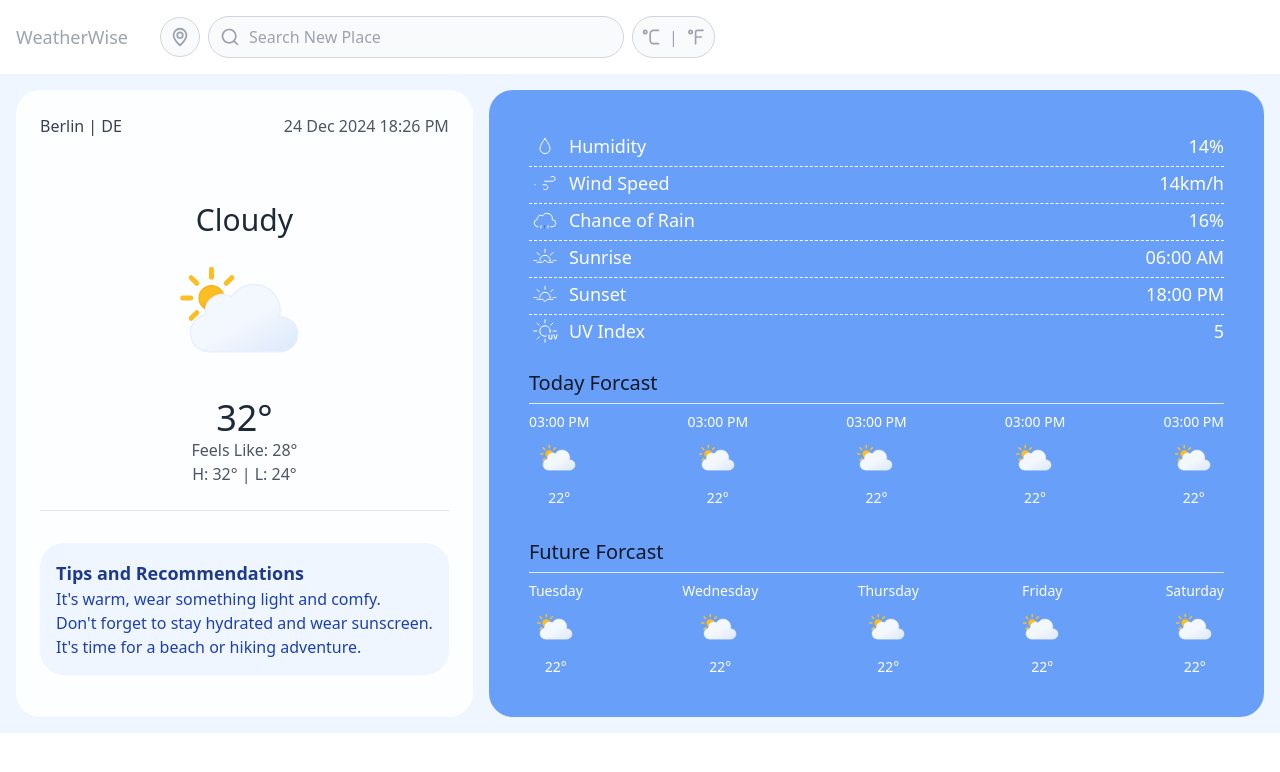
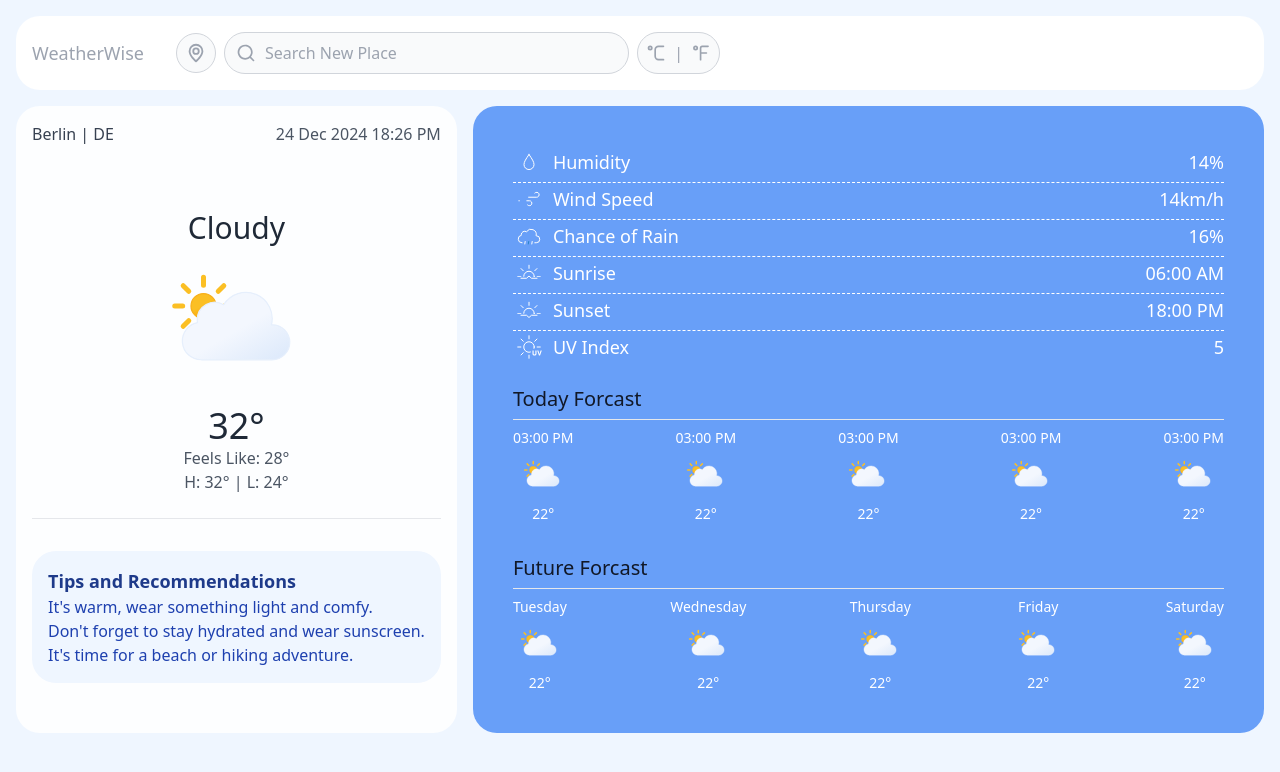
Before and after one commit to Abubacer/WeatherWise, a React (Create React App) app: page / in a window 1280 px wide. Shown: the top 772 px of the page. Built offline with nearby package versions, Linux system fonts and the light colour scheme; no server answers.

Commit message:
Update the UI component layout - Add padding and rounded edges to the header component. - Fix the left and right padding of the maincontent component.

```diff
--- a/src/App.js
+++ b/src/App.js
@@ -13,8 +13,10 @@ function App() {
   getWeather();
 
   return (
-    <div className="h-screen">
-      <Header />
+    <div className="h-screen bg-blue-50">
+      <div className="p-4 rounded-3xl">
+        <Header />
+      </div>
       <div className="">
         <MainContent />
       </div>
--- a/src/components/Header.js
+++ b/src/components/Header.js
@@ -6,7 +6,7 @@ import { UilFahrenheit } from '@iconscout/react-unicons'
 
 const Header = () => {
     return (
-        <div className="bg-white p-4 flex items-center">
+        <div className="bg-white p-4 flex items-center rounded-3xl">
             <h1 className="text-lg text-gray-400 cursor-pointer hover:text-gray-400 transition ease-out mr-8">WeatherWise</h1>
             <button className="p-2 border border-gray-300 bg-gray-50 text-gray-800 rounded-3xl mr-2 hover:border-blue-400 hover:bg-blue-400 transition ease-out">
                 <UilMapMarker size={22} className="text-gray-400 cursor-pointer hover:text-white" />
--- a/src/components/MainContent.js
+++ b/src/components/MainContent.js
@@ -2,9 +2,9 @@ import React from 'react';
 
 function MainContent() {
     return (
-        <div className="flex-1 bg-blue-50 p-4 flex flex-col">
+        <div className="flex-1 bg-blue-50 px-4 flex flex-col">
             <div className="flex flex-grow flex-col xl:flex-row space-y-4 xl:space-y-0 xl:space-x-4">
-                <div className="flex-2 bg-white bg-opacity-90 p-6 rounded-3xl">
+                <div className="flex-2 bg-white bg-opacity-90 p-4 rounded-3xl">
                     <div className="flex flex-row justify-between">
                         <div className="flex flex-col justify-start">
                             <h2 className="text-gray-700">Berlin | DE</h2>
```
